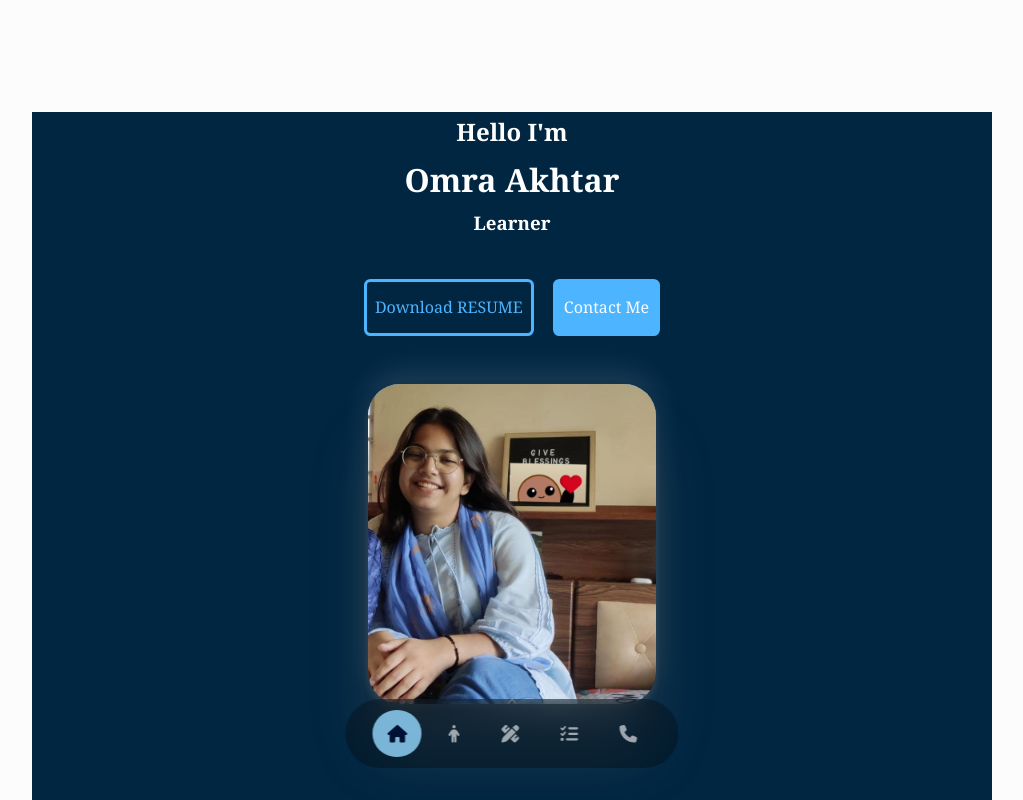
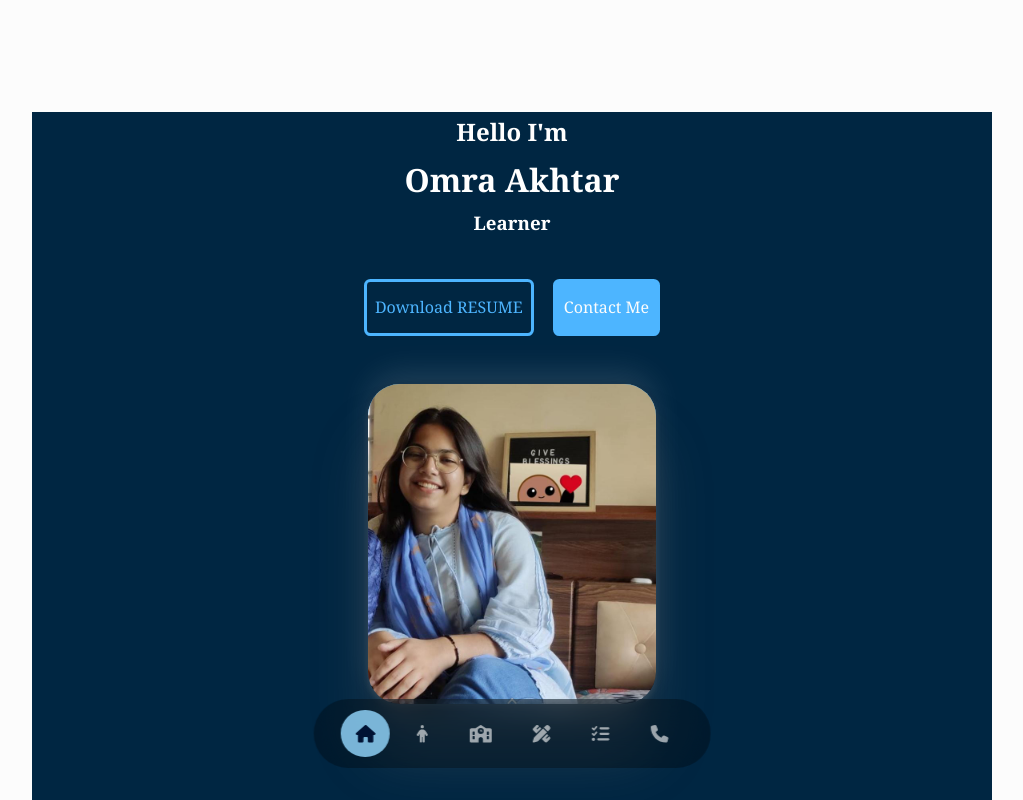
Before and after one commit to omraakhtarit2020/OAkhtar_Portfolio_, a React (Create React App) app: page / in a window 1280 px wide. Shown: the top 800 px of the page, without its empty margins (128-1151 px from the left). Built offline with nearby package versions, Linux system fonts and the light colour scheme.

Commit message:
navbar updated

```diff
--- a/src/components/Navbar/Navbar.jsx
+++ b/src/components/Navbar/Navbar.jsx
@@ -6,6 +6,7 @@ import { faPerson } from '@fortawesome/free-solid-svg-icons';
 import { faPencilRuler } from '@fortawesome/free-solid-svg-icons';
 import { faTasks } from '@fortawesome/free-solid-svg-icons';
 import { faPhone } from '@fortawesome/free-solid-svg-icons';
+import { faSchool } from '@fortawesome/free-solid-svg-icons';
 import { useState } from 'react';
 
 
@@ -15,6 +16,7 @@ const Navbar = () => {
     <nav>
       <a href="#" onClick={()=> setActiveNav('#')} className={activeNav=== '#'? 'active':''}><FontAwesomeIcon icon={faHome} /></a>
       <a href="#about" onClick={()=> setActiveNav('#about')} className={activeNav=== '#about' ? 'active' :''}><FontAwesomeIcon icon={faPerson} /></a>
+      <a href="#education" onClick={()=> setActiveNav('#education')} className={activeNav=== '#education' ? 'active' :''}><FontAwesomeIcon icon={faSchool} /></a>
       <a href="#skills" onClick={()=> setActiveNav('#skills')} className={activeNav=== '#skills' ? 'active' :''}><FontAwesomeIcon icon={faPencilRuler} /></a>
       <a href="#projects" onClick={()=> setActiveNav('#projects')} className={activeNav=== '#projects' ? 'active' :''}><FontAwesomeIcon icon={faTasks} /></a>
       <a href="#contact" onClick={()=> setActiveNav('#contact')} className={activeNav=== '#contact' ? 'active' :''}><FontAwesomeIcon icon={faPhone} /></a>
```
